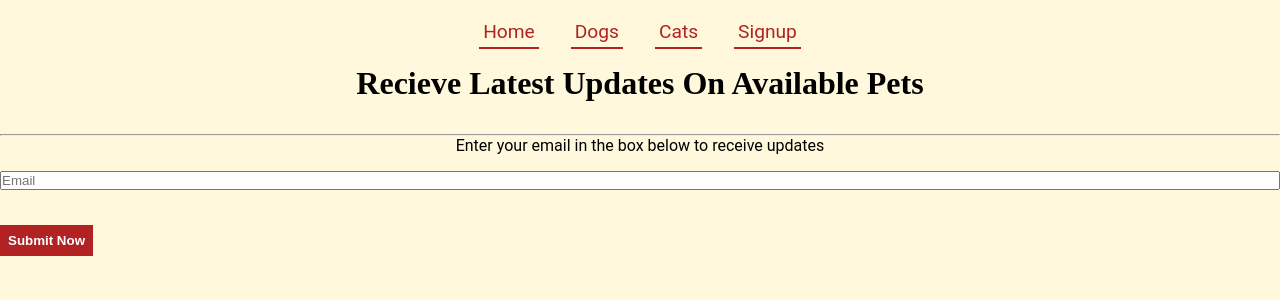
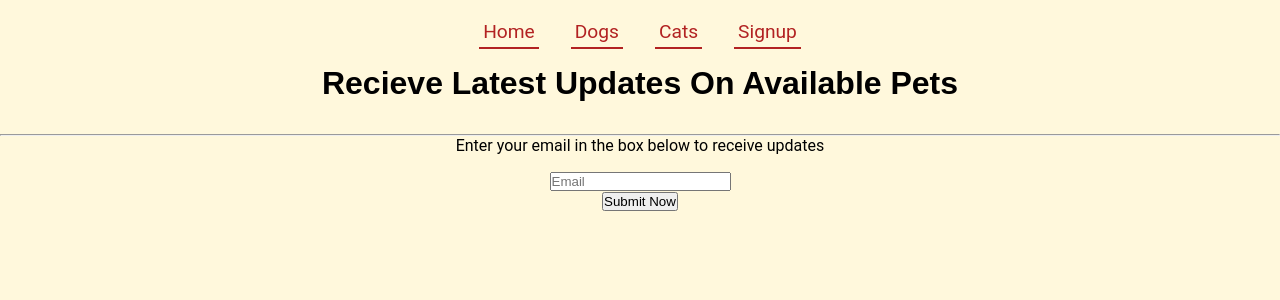
Before and after one commit to wowjimmyparrish/React-Project-2, a React (Create React App) app: page /signup in a window 1280 px wide. Shown: the top 300 px of the page. Built offline with nearby package versions, Linux system fonts and the light colour scheme; data requests are answered from the project's data file.

Commit message:
updated css

```diff
--- a/src/Components/Signup.js
+++ b/src/Components/Signup.js
@@ -7,7 +7,9 @@ function Signup() {
       <form>
         <input type="email" placeholder="Email" required></input>
         <br></br>
-        <button type="submit">Submit Now</button>
+        <button className="btn" type="submit">
+          Submit Now
+        </button>
       </form>
     </div>
   );
--- a/src/style.css
+++ b/src/style.css
@@ -2,6 +2,12 @@
   margin: 0;
   padding: 0;
   box-sizing: border-box;
+}
+.newsletter {
+  text-align: center;
+}
+.button {
+  text-align: center;
 }
 
 body {
@@ -17,7 +23,7 @@ h3,
 h4,
 h5,
 h6 {
-  font-family: "Playfair Display", serif;
+  font-family: "Playfair Display", sans-serif;
   margin-bottom: 1em;
 }
 
@@ -65,78 +71,3 @@ section {
   text-align: center;
   padding: 1rem;
 }
-
-#about img {
-  max-height: 50%;
-}
-
-#about a {
-  display: block;
-}
-
-#projects {
-  background-color: cornsilk;
-  min-height: 400px;
-}
-
-#project-list {
-  display: flex;
-  justify-content: center;
-  flex-direction: column;
-  width: 100%;
-  max-width: 800px;
-}
-
-.project-item {
-  background-color: white;
-  padding: 2rem;
-  margin: 1rem;
-}
-
-.technologies span {
-  background-color: lightblue;
-  margin: 0.25rem;
-  padding: 0.5rem;
-  border-radius: 4px;
-  display: inline-block;
-}
-
-form {
-  display: flex;
-  flex-direction: column;
-  align-items: flex-start;
-}
-
-form > input,
-form > textarea,
-form > fieldset {
-  width: 100%;
-  margin-bottom: 1rem;
-}
-
-form > fieldset {
-  text-align: left;
-  padding: 0.5rem;
-}
-
-form input[type="checkbox"] {
-  margin-right: 0.25rem;
-}
-
-form button {
-  padding: 0.5rem;
-  background-color: firebrick;
-  color: white;
-  font-weight: bold;
-  border: none;
-}
-
-@media (min-width: 700px) {
-  #project-list {
-    flex-direction: row;
-  }
-
-  .project-item {
-    width: 50%;
-  }
-}
```
